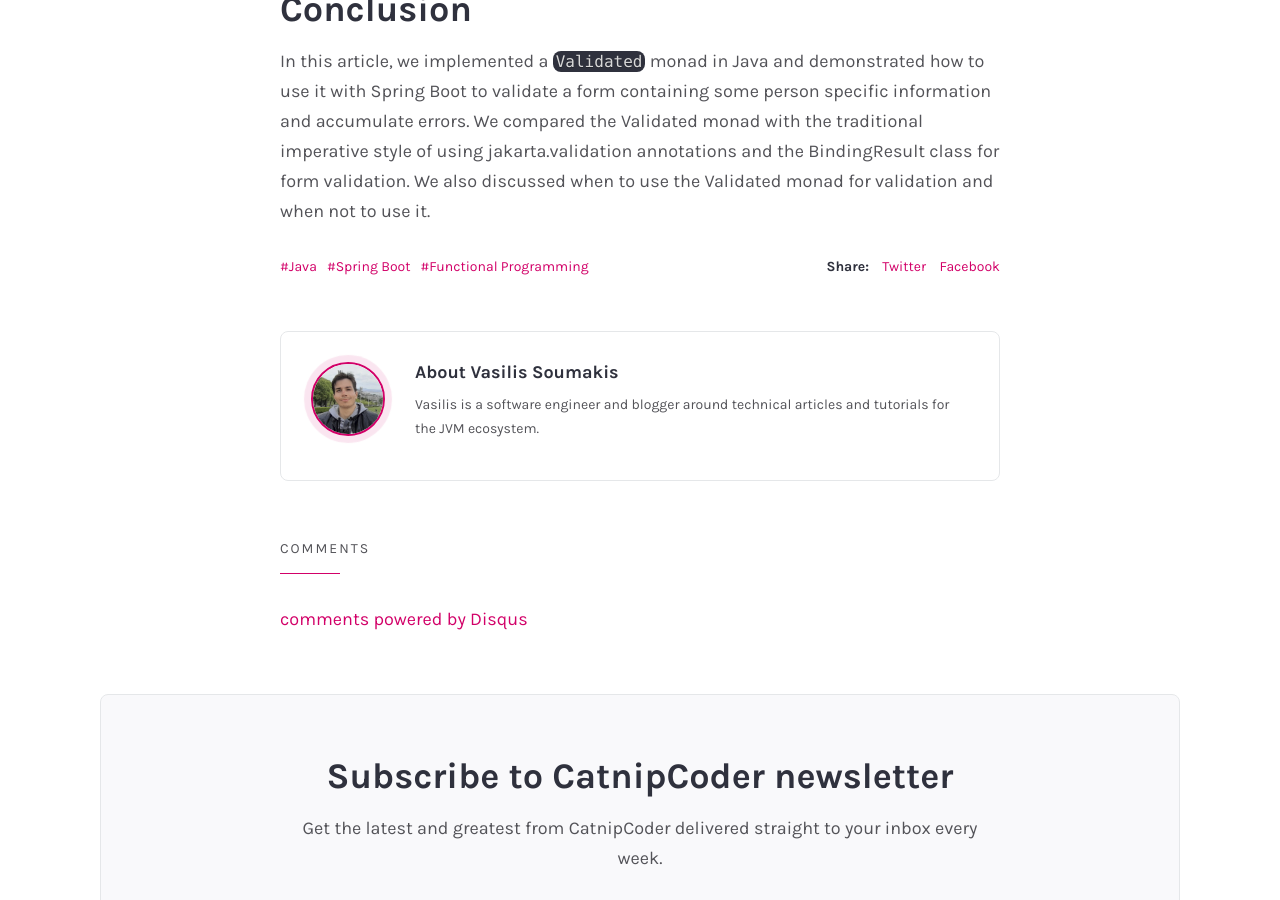
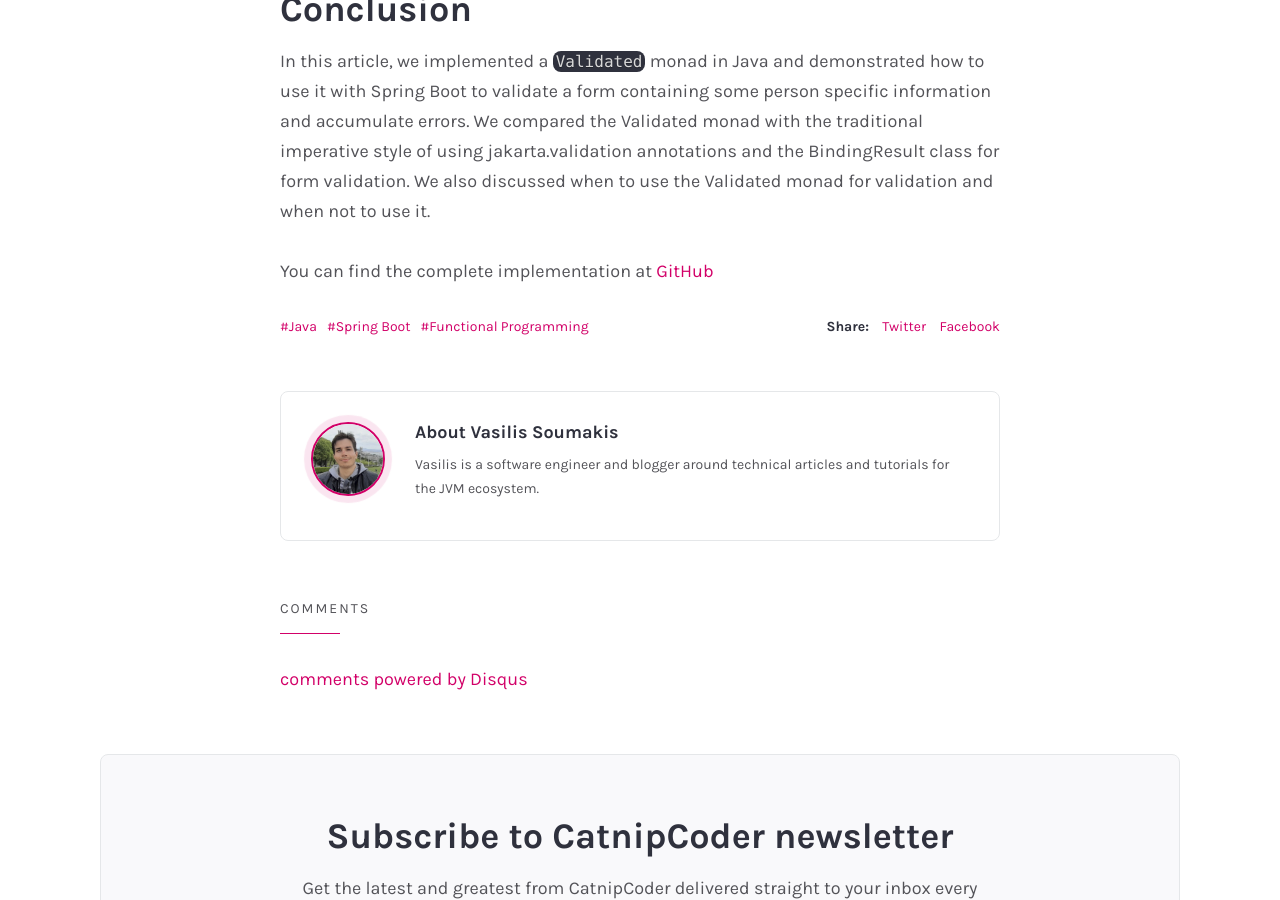
Before and after one commit to vsoum/vsoum.github.io, a Jekyll site: the page built from _posts/2024-08-16-validated-monad.md, in a window 1280 px wide and 900 px high, scrolled down 13820 px. Built offline with Jekyll 4.4.1, drawn with Linux system fonts in a browser that asks for light colours; comment, search, counter and statistics services are not loaded.

Commit message:
Updating validated monad

```diff
--- a/_posts/2024-08-16-validated-monad.md
+++ b/_posts/2024-08-16-validated-monad.md
@@ -510,3 +510,5 @@ a
 form containing some person specific information and accumulate errors. We compared the Validated monad with the
 traditional imperative style of using jakarta.validation annotations and the BindingResult class for form validation.
 We also discussed when to use the Validated monad for validation and when not to use it.
+
+You can find the complete implementation at [GitHub](https://github.com/VassilisSoum/Validated-Monad-Spring-Rest)
```
